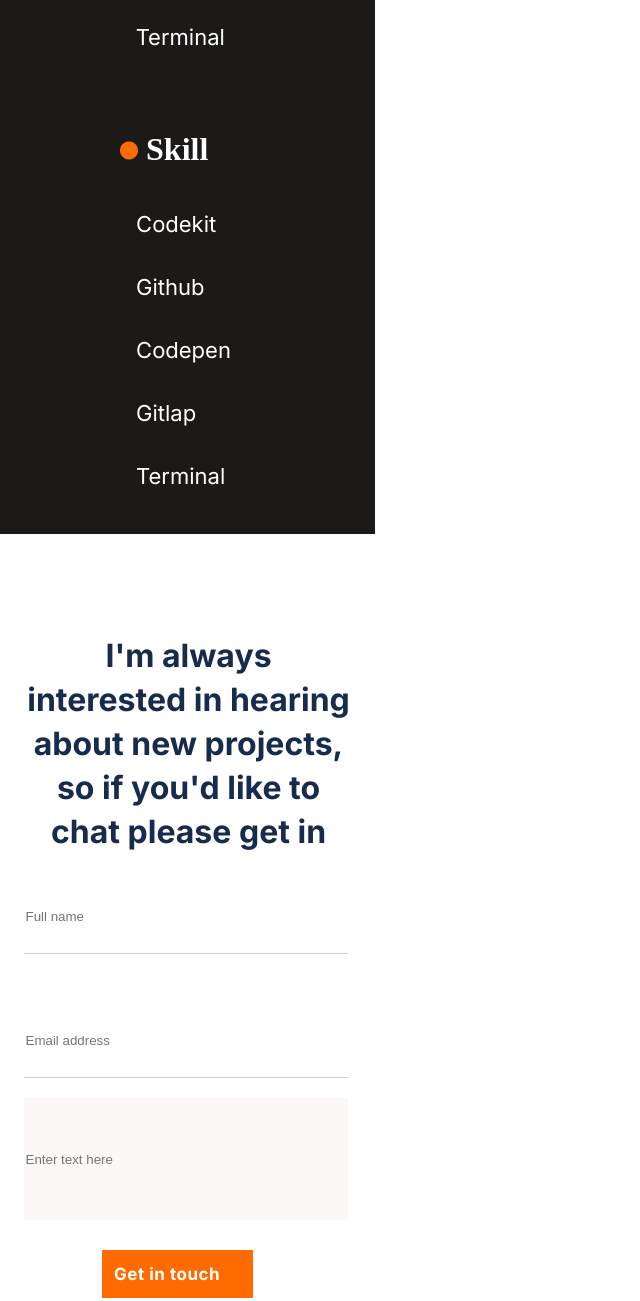
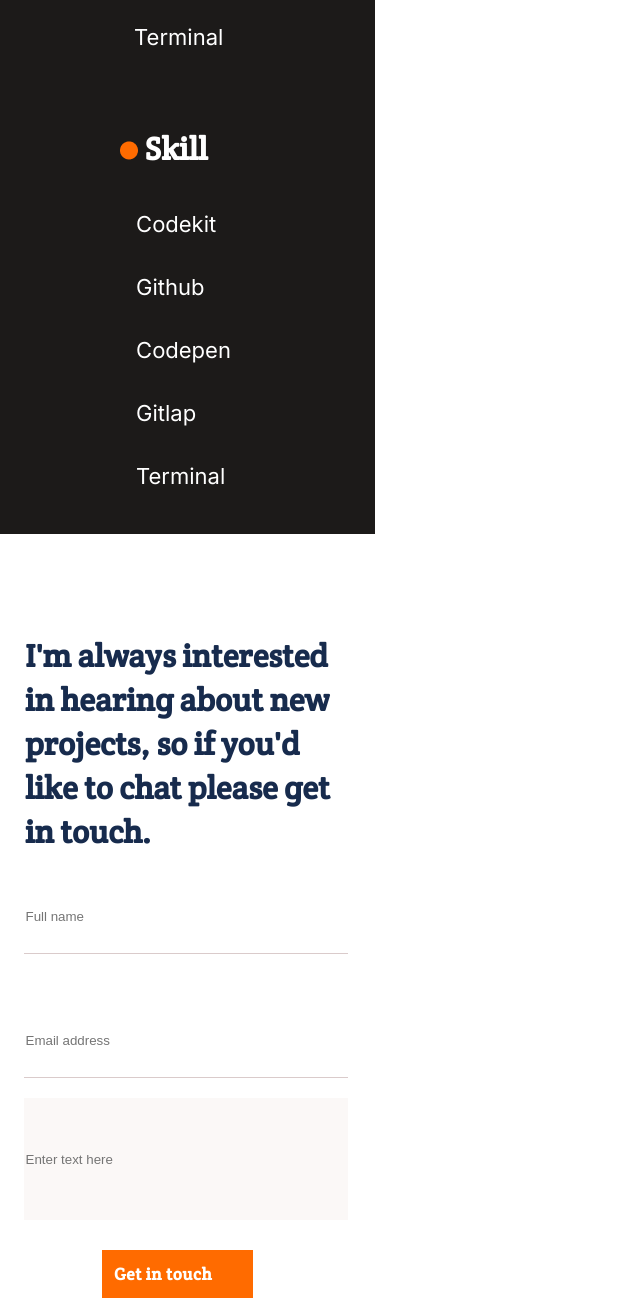
Before and after one commit to SAZZAD1Q2/My-Best-Portfolio, a website: page index.html in a window 1280 px wide. Shown: the part 5120-6421 px from the top of the page, without its empty margins (0-640 px from the left). Drawn offline with Linux system fonts and the light colour scheme.

Commit message:
css  commit

```diff
--- a/style.css
+++ b/style.css
@@ -236,7 +236,7 @@
 }
 
 .contact-button-card a {
-  color: #ffffff;
+  color: #fff;
   text-decoration: none;
 }
 
@@ -258,7 +258,7 @@
 
 .card-last-button {
   padding: 12px;
-  width: 327px;
+  width: 350px;
   text-align: center;
   background: #ff6b00;
 }
@@ -269,11 +269,12 @@
   flex-direction: column;
   place-items: center;
   width: 375px;
-  background: linear-gradient(
-        180.45deg,
-        rgba(38, 38, 38, 0) 0.75%,
-        rgba(38, 38, 38, 0.9) 61.94%
-    ),
+  background:
+  linear-gradient(
+    180.45deg,
+    rgba(38, 38, 38, 0) 0.75%,
+    rgba(38, 38, 38, 0.9) 61.94%
+  ),
     url(img/Img\ Placeholder55.png);
 }
 
@@ -308,6 +309,19 @@
   display: flex;
   list-style: none;
   padding-top: 22px;
+}
+
+.skillname a {
+  color: #fff;
+  text-decoration: none;
+  text-align: center;
+  font-family: "Inter";
+  font-style: normal;
+  font-weight: 400;
+  font-size: 22px;
+  line-height: 43px;
+  display: flex;
+  text-align: center;
 }
 
 .card-pro-buttons ul li a {
@@ -369,7 +383,7 @@
   color: white;
 }
 
-/* == skill part start ==*/
+/*==skill partstart==*/
 .skill {
   display: flex;
   flex-direction: column;
@@ -383,6 +397,7 @@
   color: #fff;
   padding-left: 24px;
   align-items: center;
+  font-family: 'Crete Round', serif;
   font-style: normal;
   font-weight: 700;
   font-size: 32px;
@@ -396,19 +411,6 @@
 .skillname {
   list-style: none;
   padding-bottom: 20px;
-  text-align: center;
-}
-
-.skillname a {
-  color: #fff;
-  text-decoration: none;
-  text-align: center;
-  font-family: "Inter";
-  font-style: normal;
-  font-weight: 400;
-  font-size: 22px;
-  line-height: 43px;
-  display: flex;
   text-align: center;
 }
 
@@ -427,12 +429,11 @@
   width: 327px;
   height: 216px;
   margin-top: 100px;
-  font-family: "Inter";
+  font-family: 'Crete Round', serif;
   font-style: normal;
   font-weight: 700;
   font-size: 32px;
   line-height: 44px;
-  text-align: center;
   color: #172b4d;
   flex: none;
   order: 0;
@@ -470,14 +471,14 @@
   width: 127px;
   height: 24px;
   padding: 12px;
-  font-family: "Inter";
+  font-family: 'Crete Round', serif;
   font-style: normal;
   font-weight: 700;
   font-size: 17px;
   line-height: 24px;
   background: #ff6b00;
   letter-spacing: 0.03em;
-  color: #ffffff;
+  color: #fff;
   flex: none;
   order: 0;
   flex-grow: 0;
```
